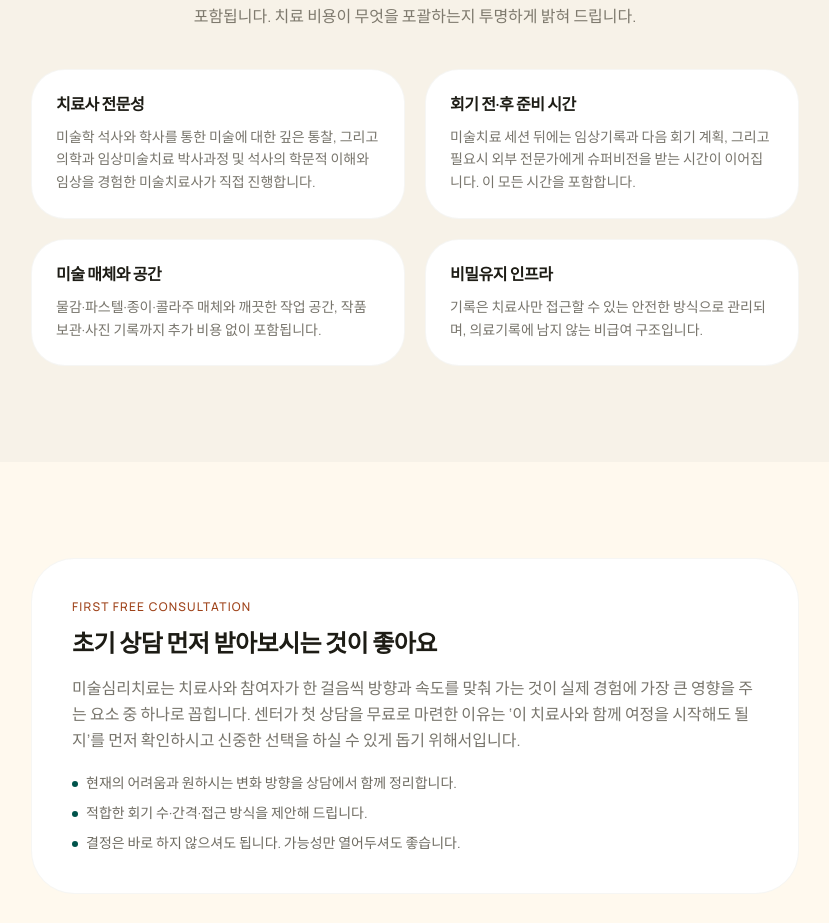
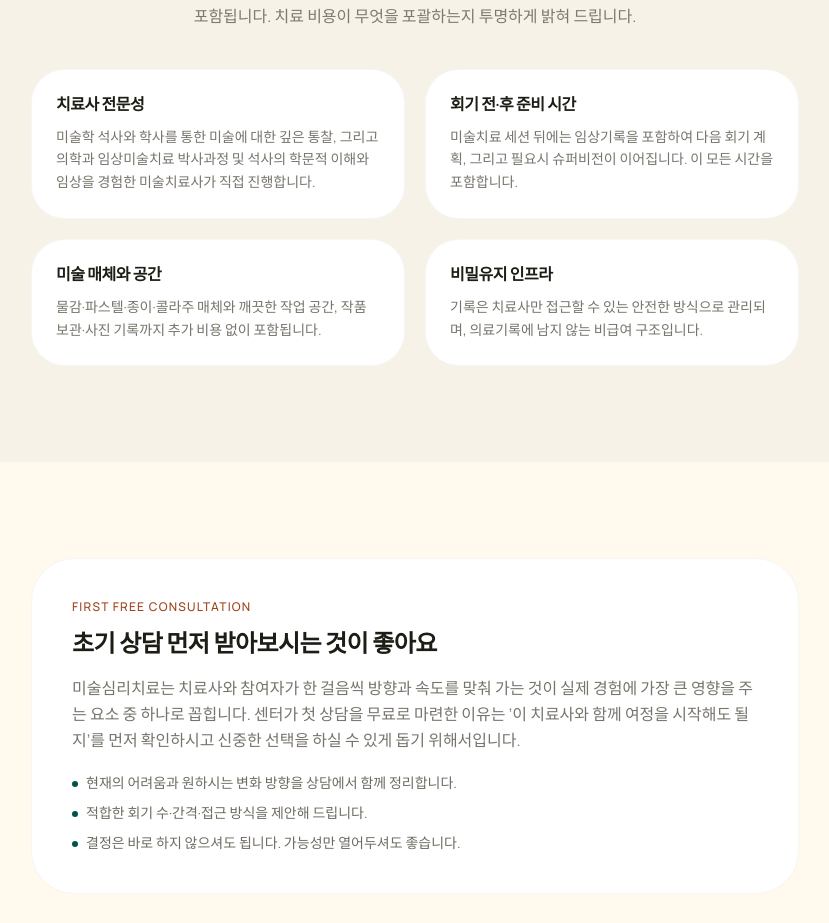
Before and after one commit to act-art-center/actartcenter.com, a Next.js app: page /pricing in a window 1280 px wide. Shown: the part 2440-3363 px from the top of the page, without its empty margins (225-1054 px from the left). Built offline with nearby package versions, Linux system fonts and the light colour scheme.

Commit message:
Restore concise supervision references

```diff
--- a/src/app/blog/page.tsx
+++ b/src/app/blog/page.tsx
@@ -78,7 +78,7 @@ export default function BlogPage() {
               <p>
                 ACT ART CENTER 블로그는 미술치료사 <strong>고은별</strong>이 씁니다.
                 미술치료실에서 한 사람 한 사람을 만나며 마음에 남은 장면과 질문,
-                의학과 임상미술치료 전공 박사과정과 정기적으로 받는 슈퍼비전을 통해 배운 내용을
+                의학과 임상미술치료 전공 박사과정과 슈퍼비전을 통해 배운 내용을
                 따뜻하고 편안한 언어로 나눕니다.
               </p>
               <p>
--- a/src/app/pricing/page.tsx
+++ b/src/app/pricing/page.tsx
@@ -242,7 +242,7 @@ const priceInclusions = [
   {
     title: "회기 전·후 준비 시간",
     description:
-      "미술치료 세션 뒤에는 임상기록과 다음 회기 계획, 그리고 필요시 외부 전문가에게 슈퍼비전을 받는 시간이 이어집니다. 이 모든 시간을 포함합니다.",
+      "미술치료 세션 뒤에는 임상기록을 포함하여 다음 회기 계획, 그리고 필요시 슈퍼비전이 이어집니다. 이 모든 시간을 포함합니다.",
   },
   {
     title: "미술 매체와 공간",
```
